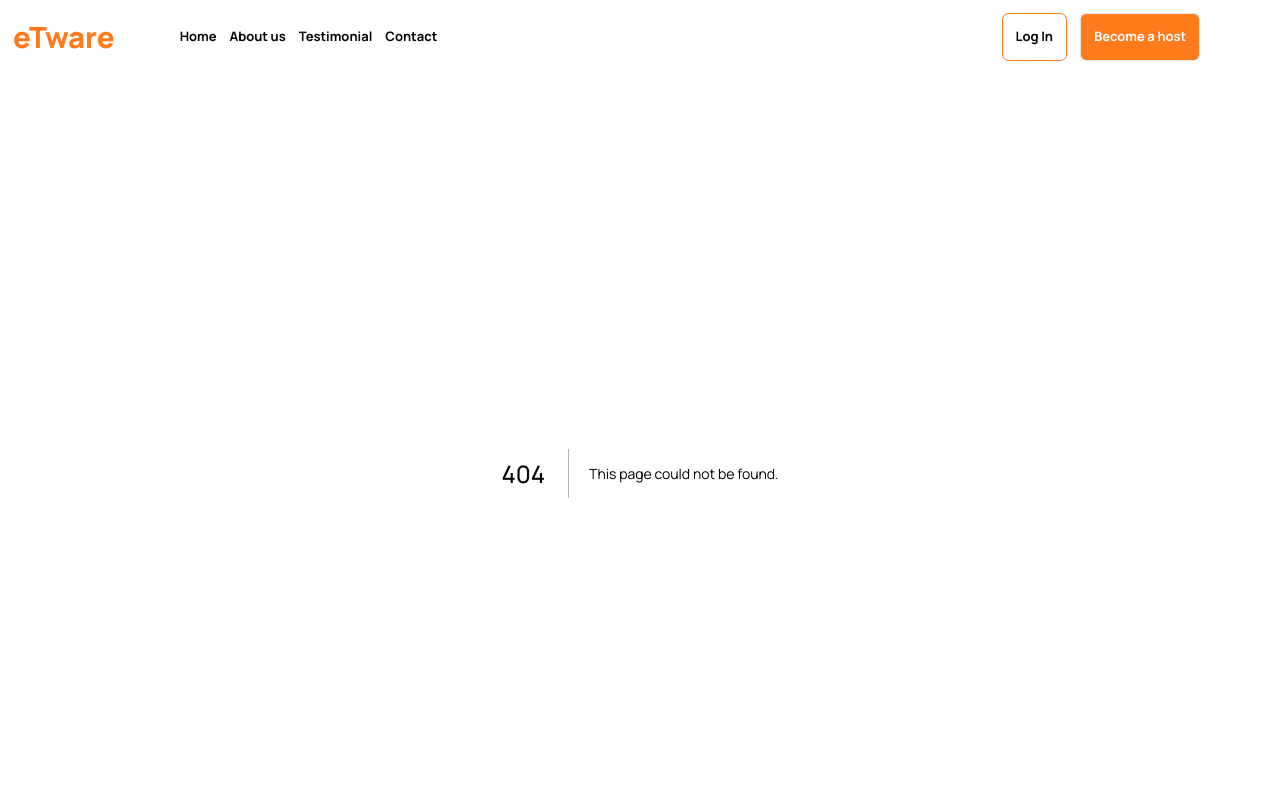
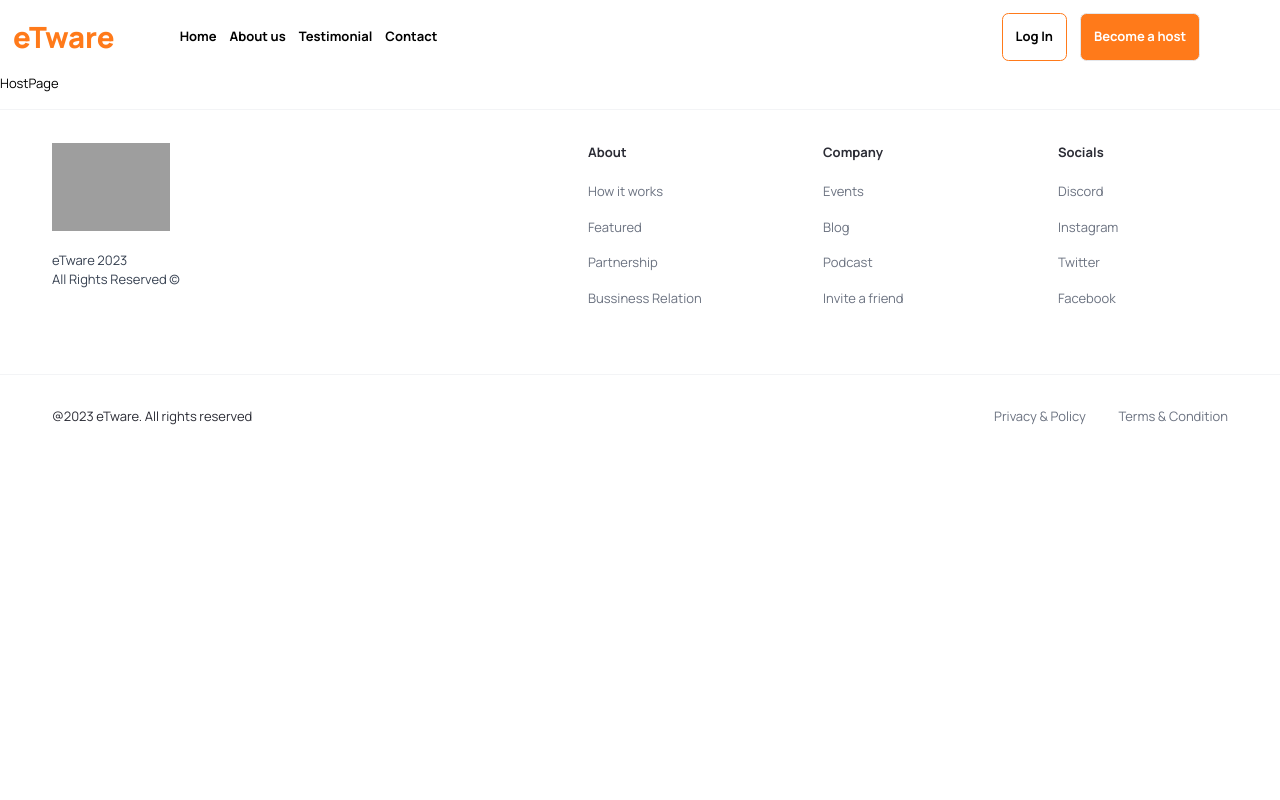
Before and after one commit to Valentin-Shyaka/car_showcase, a Next.js app: page /host in a window 1280 px wide. Before the commit this address had no page. Shown: the top 800 px of the page. Built offline with nearby package versions, Linux system fonts and the light colour scheme; grey boxes are pictures that could not be loaded.

Commit message:
added hostPage...

```diff
--- /dev/null
+++ b/app/host/page.tsx
@@ -0,0 +1,11 @@
+import React from 'react'
+
+const HostPage = () => {
+  return (
+    <div>
+        HostPage
+    </div>
+  )
+}
+
+export default HostPage
--- a/components/CarDetailsCard.tsx
+++ b/components/CarDetailsCard.tsx
@@ -17,7 +17,7 @@ interface CarDetailsProps{
 
 const CarDetailsCard = ({imageurl,carName,location,miles,price}:CarDetailsProps) => {
   return (
-    <div className='h-30  rounded-xl border bg-white flex mb-4'>
+    <div className='h-36  rounded-xl border bg-white flex mb-4'>
         <div className='w-[30%]'>
             <img
                 src={imageurl}
```
